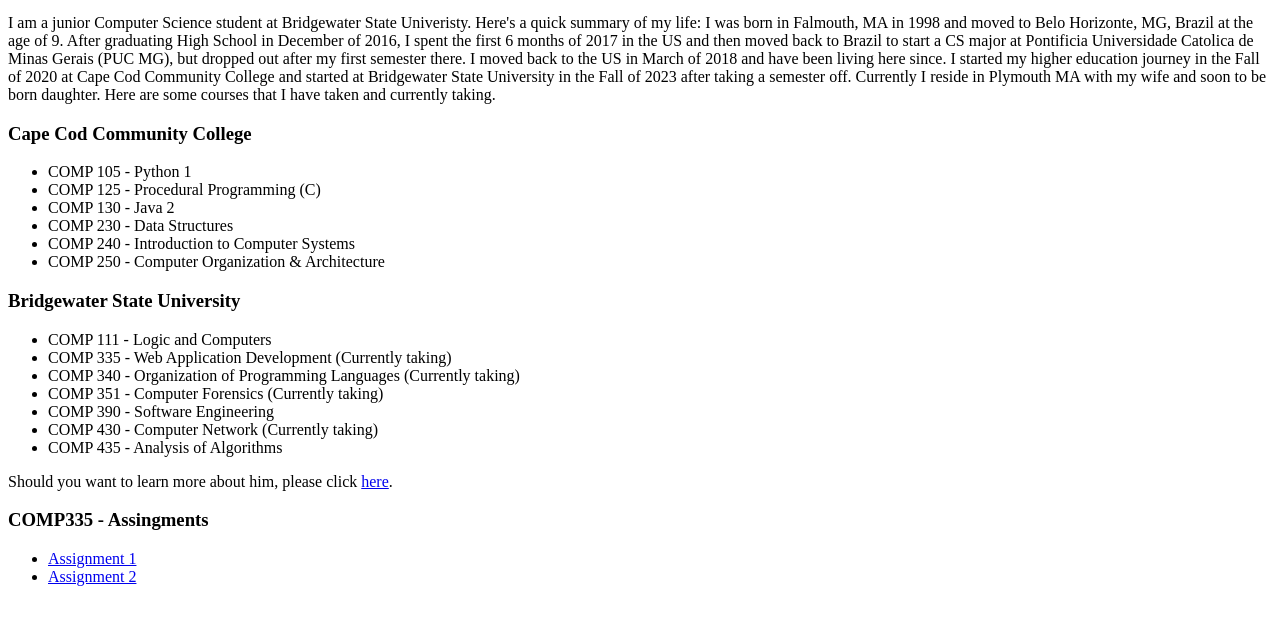
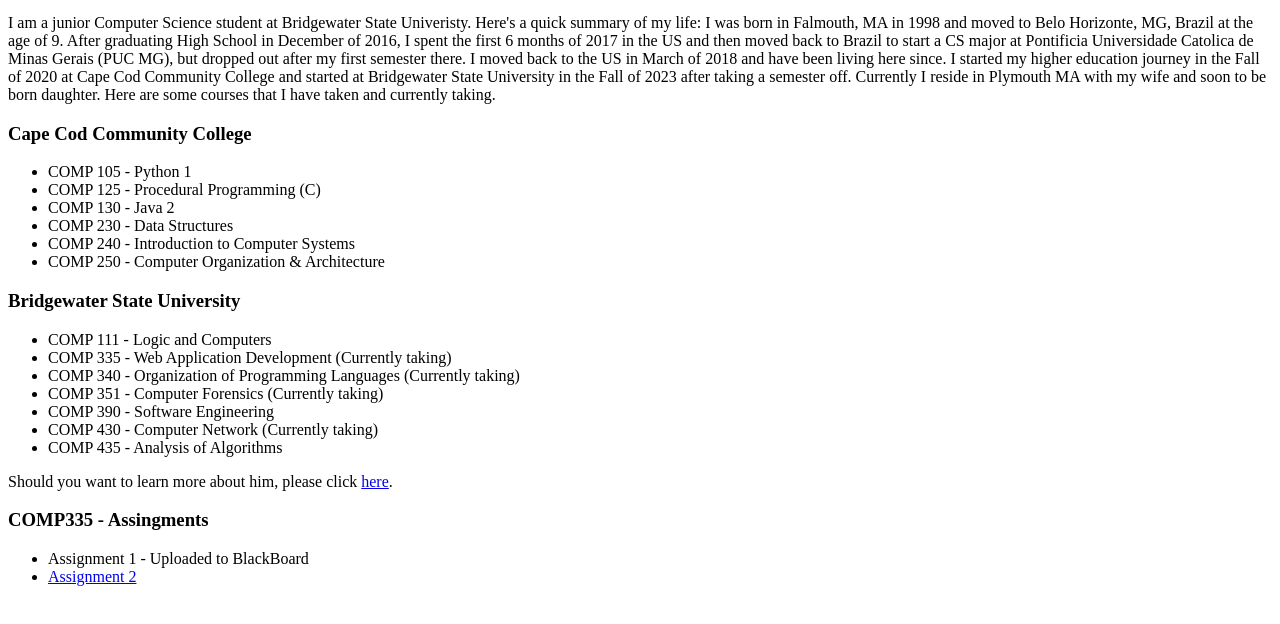
Before and after one commit to Stevensousa67/stevensousa67.github.io, a plain HTML site: page index.html in a window 1280 px wide. Shown: the part 100-724 px from the top of the page. Drawn offline with Linux system fonts and the light colour scheme.

Commit message:
Removed Assignment 1 link and updated verbiage

```diff
--- a/index.html
+++ b/index.html
@@ -40,7 +40,7 @@
          <h3>COMP335 - Assingments</h3>
          <nav>
             <ul>
-                <li><a href="assignment1.html">Assignment 1</a></li>
+                <li>Assignment 1 - Uploaded to BlackBoard</li>
                 <li><a href="project.html">Assignment 2</a></li>
             </ul>
          </nav>
```
